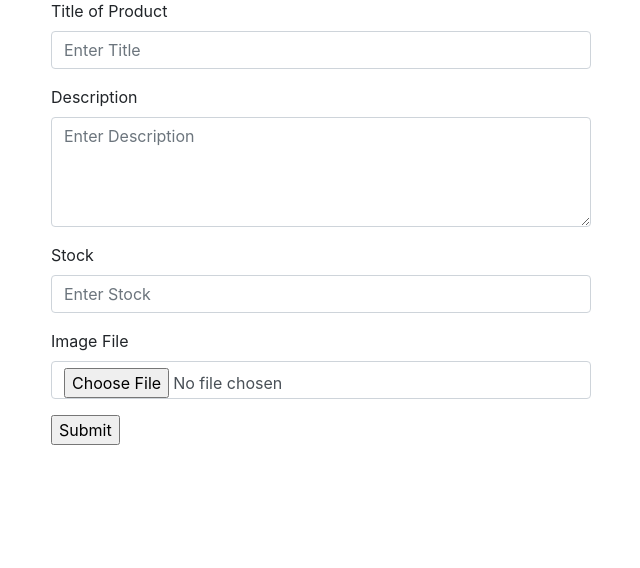
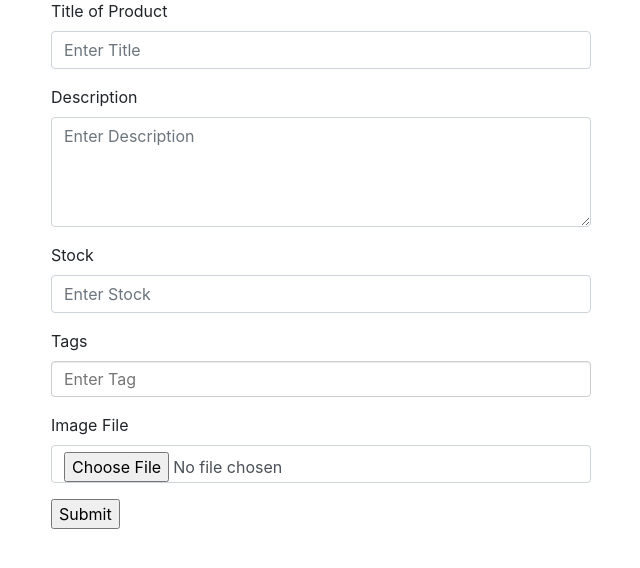
Before and after one commit to srijaksengupta/outsmART, a Django app: page /products/add_products in a window 1280 px wide. Shown: the part 131-699 px from the top of the page, without its empty margins (319-959 px from the left). Run offline with Django 3.2, Linux system fonts and the light colour scheme; a user stored in the database is signed in; some libraries are stand-ins or nearby versions.

Commit message:
Tags to products

```diff
--- a/outsmart/config/urls.py
+++ b/outsmart/config/urls.py
@@ -28,5 +28,5 @@ urlpatterns = [
 ]
 
 if settings.DEBUG:
-    urlpatterns += static(settings.STATIC_URL, document_root=settings.STATIC_ROOT)
+    #urlpatterns += static(settings.STATIC_URL, document_root=settings.STATIC_ROOT)
     urlpatterns += static(settings.MEDIA_URL, document_root=settings.MEDIA_ROOT)
--- a/outsmart/products/forms.py
+++ b/outsmart/products/forms.py
@@ -4,4 +4,4 @@ from .models import ProductPost
 class ProductPostForm(ModelForm):
     class Meta:
         model = ProductPost
-        fields = ['descrip', 'image','title','stock']
+        fields = ['descrip', 'image','title','stock','tags']
--- a/outsmart/products/models.py
+++ b/outsmart/products/models.py
@@ -10,5 +10,6 @@ class ProductPost(models.Model):
     title = models.CharField(max_length=100,default="test")
     descrip = models.CharField(max_length=10000)
     stock = models.IntegerField(default=0)
+    tags = models.CharField(max_length=10000,default="test")
     image = models.FileField()
     created = models.DateTimeField(auto_now_add=True)
--- /dev/null
+++ b/outsmart/static/products/bootstrap-tagsinput.css
@@ -0,0 +1,61 @@
+.bootstrap-tagsinput {
+  background-color: transparent;
+  border: 1px solid #ccc;
+  box-shadow: inset 0 1px 1px rgba(0, 0, 0, 0.075);
+  display: inline-block;
+  padding: 4px 6px;
+  color: #555;
+  vertical-align: middle;
+  border-radius: 4px;
+  width: 100%;
+  line-height: 22px;
+  cursor: text;
+}
+.bootstrap-tagsinput input {
+  border: none;
+  box-shadow: none;
+  outline: none;
+  background-color: transparent;
+  padding: 2px 6px;
+  margin: 0px;
+  width: auto;
+  max-width: inherit;
+}
+.bootstrap-tagsinput.form-control input::-moz-placeholder {
+  color: #777;
+  opacity: 1;
+}
+.bootstrap-tagsinput.form-control input:-ms-input-placeholder {
+  color: #777;
+}
+.bootstrap-tagsinput.form-control input::-webkit-input-placeholder {
+  color: #777;
+}
+.bootstrap-tagsinput input:focus {
+  border: none;
+  box-shadow: none;
+}
+.bootstrap-tagsinput .tag {
+  margin-right: 5px;
+    margin-bottom: 5px;
+  padding: 5px;
+  color: white;
+  border-radius: 6px;
+  font-weight: bold;
+  font-family: monospace;
+  background-color: cadetblue;
+}
+.bootstrap-tagsinput .tag [data-role="remove"] {
+  margin-left: 8px;
+  cursor: pointer;
+}
+.bootstrap-tagsinput .tag [data-role="remove"]:after {
+  content: "x";
+  padding: 0px 2px;
+}
+.bootstrap-tagsinput .tag [data-role="remove"]:hover {
+  box-shadow: inset 0 1px 0 rgba(255, 255, 255, 0.2), 0 1px 2px rgba(0, 0, 0, 0.05);
+}
+.bootstrap-tagsinput .tag [data-role="remove"]:hover:active {
+  box-shadow: inset 0 3px 5px rgba(0, 0, 0, 0.125);
+}
--- a/outsmart/templates/base.html
+++ b/outsmart/templates/base.html
@@ -1,10 +1,14 @@
+{% load static %}
+
 <!DOCTYPE html>
 <html lang="en">
 <head>
     <meta charset="UTF-8">
     <meta name="viewport" content="width=device-width, initial-scale=1.0">
+
     <link rel="stylesheet" href="https://stackpath.bootstrapcdn.com/bootstrap/4.4.1/css/bootstrap.min.css" integrity="sha384-Vkoo8x4CGsO3+Hhxv8T/Q5PaXtkKtu6ug5TOeNV6gBiFeWPGFN9MuhOf23Q9Ifjh" crossorigin="anonymous">
 
+    <link rel="stylesheet" href="{% static 'products/bootstrap-tagsinput.css' %}" type="text/css">
 
     <title>outsmART {% block title %} {% endblock %}</title>
 </head>
@@ -18,5 +22,11 @@
             </div>
         </div>
     </div>
+
+    <!-- jQuery (necessary for Bootstrap's JavaScript plugins) -->
+    <script src="https://ajax.googleapis.com/ajax/libs/jquery/1.12.4/jquery.min.js"></script>
+    <script src="https://maxcdn.bootstrapcdn.com/bootstrap/3.3.7/js/bootstrap.min.js" integrity="sha384-Tc5IQib027qvyjSMfHjOMaLkfuWVxZxUPnCJA7l2mCWNIpG9mGCD8wGNIcPD7Txa" crossorigin="anonymous"></script>
+    <script type="text/javascript" src="{% static 'products/bootstrap-tagsinput.js' %}"></script>
+
 </body>
 </html>
--- a/outsmart/templates/products/add.html
+++ b/outsmart/templates/products/add.html
@@ -2,9 +2,9 @@
 {% block content %}
 
 
+<h1 class="h3 mb-3 font-weight-normal">Add a Product</h1>
+<form action="" method="post" enctype="multipart/form-data" >
 
-<h1 class="h3 mb-3 font-weight-normal">Add a Product</h1>
-<form action="" method="post" enctype="multipart/form-data">
   {% csrf_token %}
   <div>{{ form.non_field_errors }}</div>
 
@@ -27,6 +27,12 @@
   </div>
 
   <div class="form-group">
+    <label for="tags">Tags</label>
+    <input type="text" class="form-control" name="tags" data-role="tagsinput" placeholder="Enter Tag"/>
+    {{ form.tags.errors }}
+  </div>
+
+  <div class="form-group">
     <label for="image">Image File</label>
     <input type="file" class="form-control" name="image">
     {{ form.image.errors }}
@@ -36,4 +42,6 @@
   <input type="submit">
 </form>
 
+
+
 {% endblock %}
--- a/outsmart/templates/products/browse.html
+++ b/outsmart/templates/products/browse.html
@@ -12,6 +12,7 @@
         <img class="card-img-top" img src="{{p.image.url}}" height="200" alt="Card image cap">
         <div class="card-body">
           <p class="card-text">{{p.title}}</p>
+          <h1>{{p.tags}}</h1>
             <div class="btn-group">
               <button type="button" class="btn btn-sm btn-outline-secondary">View</button>
               <button type="button" class="btn btn-sm btn-outline-secondary">Add to Wishlist</button>
```
Also changed, not shown: outsmart/config/settings.py (+7 -0 lines), outsmart/db.sqlite3, outsmart/media/profile_yRIu6su.png (added), outsmart/products/migrations/0006_productpost_tags.py (added), outsmart/static/products/bootstrap-tagsinput.js (added).
